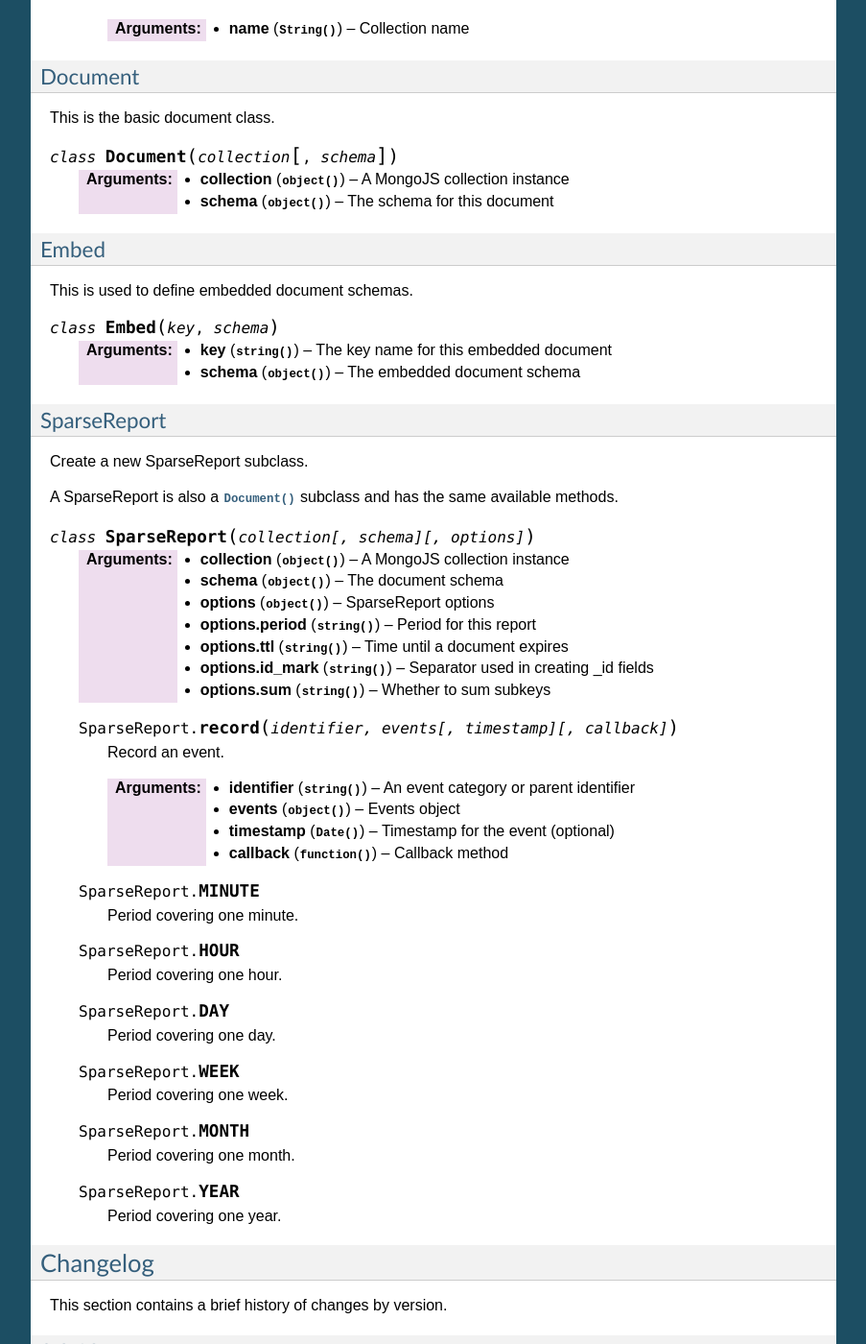
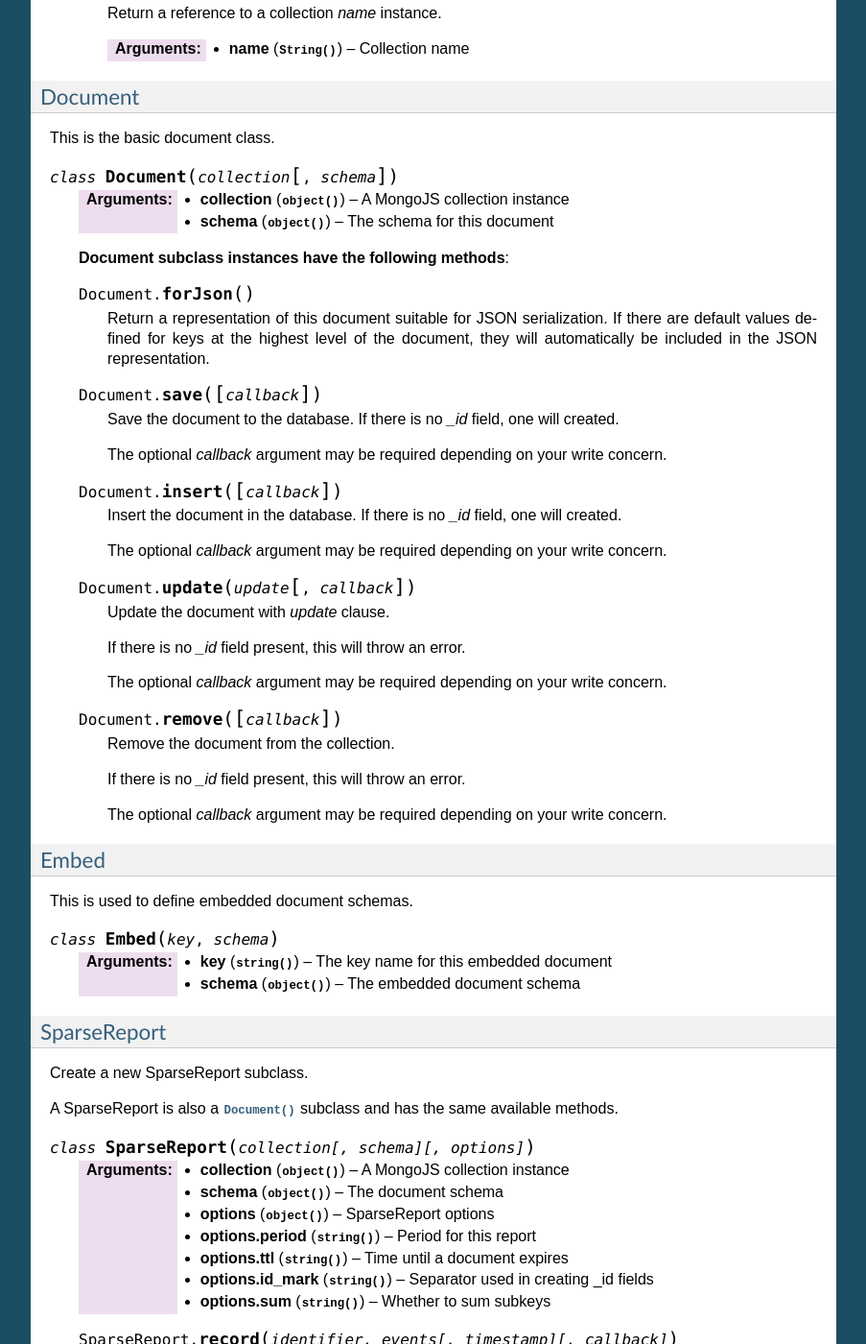
Before and after one commit to aboutdotme/humblejs, a Sphinx documentation site: the page built from docs/index.rst, in a window 1280 px wide and 1400 px high, scrolled down 7625 px. Shown: the whole window at 96% size, without its empty margins (198-1101 px from the left). Built offline with Sphinx 7.4.7, drawn with Linux system fonts in a browser that asks for light colours; comment, search, counter and statistics services are not loaded; some of the changed text lies outside the part shown.

Commit message:
Add 0.0.11 changelog, more docs.

```diff
--- a/docs/index.rst
+++ b/docs/index.rst
@@ -466,6 +466,49 @@
    :param object collection: A MongoJS collection instance
    :param object schema: The schema for this document
 
+   **Document subclass instances have the following methods**:
+
+   .. function:: forJson()
+
+      Return a representation of this document suitable for JSON serialization.
+      If there are default values defined for keys at the highest level of the
+      document, they will automatically be included in the JSON representation.
+
+   .. function:: save([callback])
+
+      Save the document to the database. If there is no `_id` field, one will
+      created.
+
+      The optional `callback` argument may be required depending on your write
+      concern.
+
+   .. function:: insert([callback])
+
+      Insert the document in the database. If there is no `_id` field, one will
+      created.
+
+      The optional `callback` argument may be required depending on your write
+      concern.
+
+   .. function:: update(update[, callback])
+
+      Update the document with `update` clause.
+
+      If there is no `_id` field present, this will throw an error.
+
+      The optional `callback` argument may be required depending on your write
+      concern.
+
+   .. function:: remove([callback])
+
+      Remove the document from the collection.
+
+      If there is no `_id` field present, this will throw an error.
+
+      The optional `callback` argument may be required depending on your write
+      concern.
+
+
 Embed
 -----
 
@@ -534,6 +577,12 @@
 
 This section contains a brief history of changes by version.
 
+0.0.11
+------
+
+* When calling :func:`Document.forJson`, default values defined at the top
+  level will be included. Embedded document default values don't work yet.
+
 0.0.10
 ------
 
```
